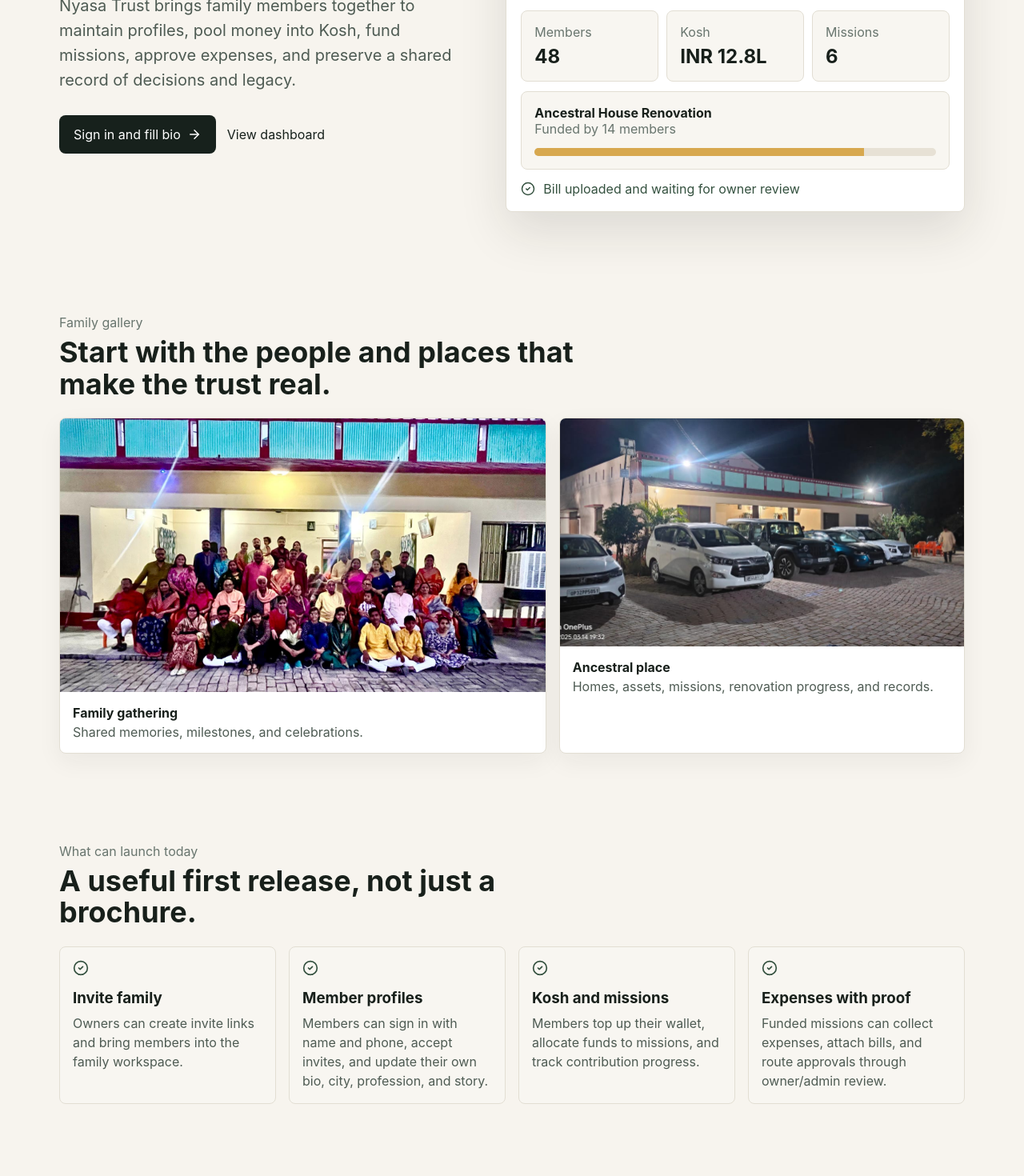
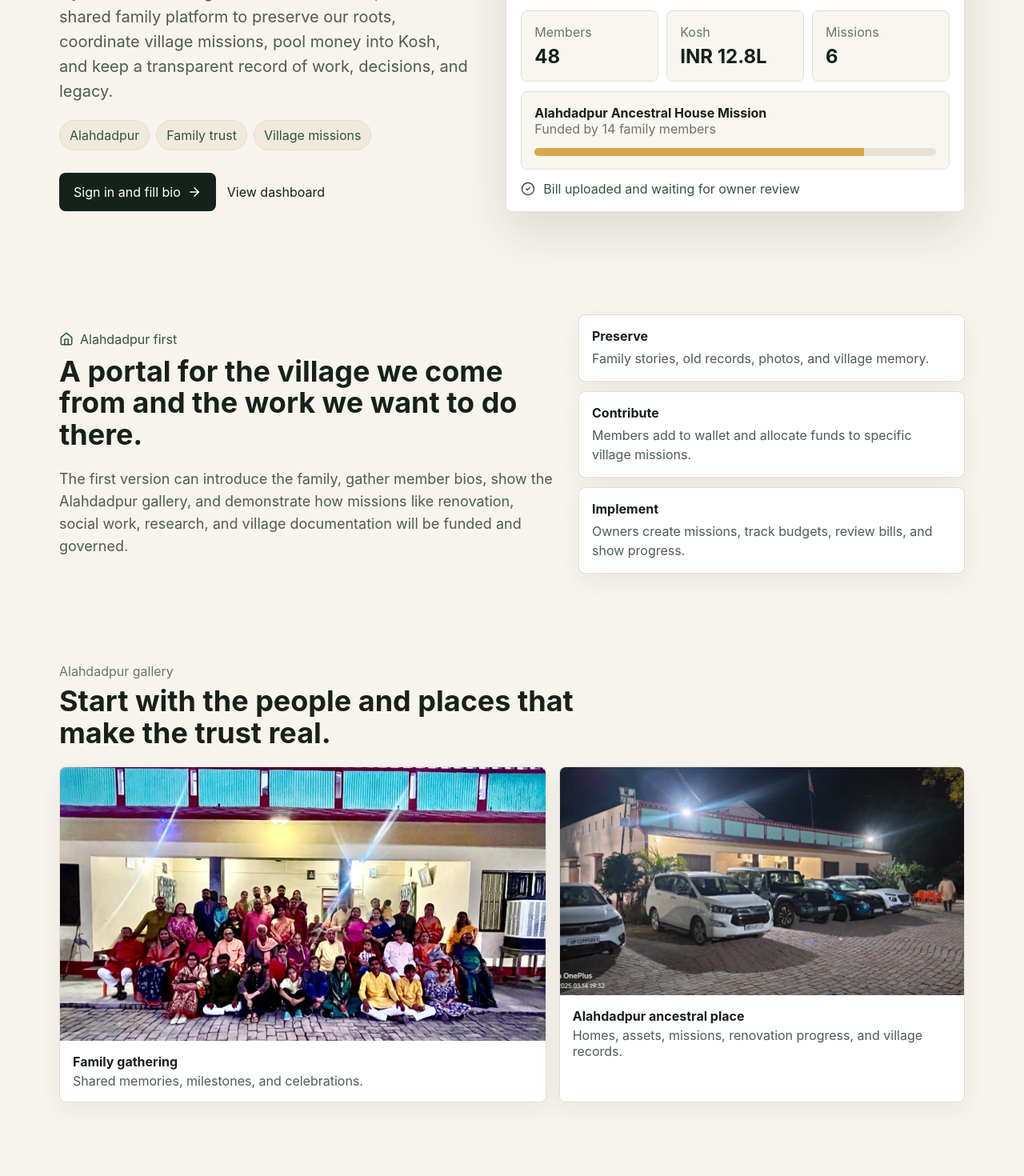
Before and after one commit to XpressCure/nyasa, a React app in the folder apps/web/: page / in a window 1280 px wide. Shown: the part 560-2030 px from the top of the page at 80% size. Built offline with nearby package versions, Linux system fonts and the light colour scheme.

Commit message:
Center homepage story on Alahdadpur

```diff
--- a/apps/web/src/pages/HomePage.jsx
+++ b/apps/web/src/pages/HomePage.jsx
@@ -1,4 +1,17 @@
-import { ArrowRight, BookOpenText, CheckCircle2, HeartHandshake, Images, Landmark, Network, Search, ShieldCheck, Sparkles, Users } from "lucide-react";
+import {
+  ArrowRight,
+  BookOpenText,
+  CheckCircle2,
+  HeartHandshake,
+  Home,
+  Images,
+  Landmark,
+  MapPin,
+  Network,
+  Search,
+  ShieldCheck,
+  Users
+} from "lucide-react";
 import { Link } from "react-router-dom";
 import { useState } from "react";
 import familyHouse from "../assets/family-house.jpeg";
@@ -7,67 +20,67 @@ import nyasaLogo from "../assets/nyasa-logo.png";
 
 const launchItems = [
   {
-    title: "Invite family",
-    text: "Owners can create invite links and bring members into the family workspace."
+    title: "Invite the extended family",
+    text: "Owners can bring relatives into one Alahdadpur-rooted family workspace with clear roles."
   },
   {
-    title: "Member profiles",
-    text: "Members can sign in with name and phone, accept invites, and update their own bio, city, profession, and story."
+    title: "Member profiles and stories",
+    text: "Members can sign in with name and phone, then add bio, city, profession, and their family connection."
   },
   {
-    title: "Kosh and missions",
-    text: "Members top up their wallet, allocate funds to missions, and track contribution progress."
+    title: "Village Kosh and missions",
+    text: "Members top up their wallet, allocate funds to Alahdadpur missions, and track contribution progress."
   },
   {
-    title: "Expenses with proof",
-    text: "Funded missions can collect expenses, attach bills, and route approvals through owner/admin review."
+    title: "Transparent work records",
+    text: "Funded village work can collect expenses, attach bills, and route approvals through owner/admin review."
   }
 ];
 
 const walkthrough = {
   member: {
     title: "For family members",
-    points: ["Sign in with name and phone", "Accept family invite", "Update profile and bio", "Allocate to missions"]
+    points: ["Sign in with name and phone", "Accept family invite", "Update profile and bio", "Contribute to Alahdadpur missions"]
   },
   owner: {
     title: "For owners",
-    points: ["Create family workspace", "Invite members", "Create missions", "Approve expenses"]
+    points: ["Create family workspace", "Invite members", "Create village missions", "Approve expenses"]
   },
   launch: {
     title: "Launch today",
-    points: ["Family intro homepage", "Invite-only onboarding", "Profile updates", "Mission funding demo"]
+    points: ["Alahdadpur intro homepage", "Invite-only onboarding", "Profile updates", "Village mission funding demo"]
   }
 };
 
 const futureSections = [
   {
     title: "Family Gallery",
-    text: "A shared album for gatherings, homes, ceremonies, documents, and memories.",
+    text: "A shared album for Alahdadpur gatherings, homes, ceremonies, documents, and memories.",
     icon: Images
   },
   {
     title: "Family Tree",
-    text: "A visual lineage map connecting generations, branches, spouses, and children.",
+    text: "A visual lineage map connecting generations, branches, spouses, and children back to village roots.",
     icon: Network
   },
   {
     title: "Family Research",
-    text: "A place to preserve interviews, old records, migration stories, and ancestral notes.",
+    text: "A place to preserve interviews, old records, migration stories, land notes, and ancestral memories.",
     icon: Search
   },
   {
     title: "Social Works",
-    text: "Community initiatives funded and tracked by the trust with transparent progress.",
+    text: "Village initiatives funded and tracked by the trust with transparent progress.",
     icon: HeartHandshake
   },
   {
     title: "Legacy Library",
-    text: "Minutes, values, rituals, recipes, stories, and decisions kept for future members.",
+    text: "Minutes, values, rituals, recipes, stories, and decisions kept for future generations.",
     icon: BookOpenText
   },
   {
     title: "Trust Governance",
-    text: "Roles, permissions, approvals, audits, and mission ownership as the family grows.",
+    text: "Roles, permissions, approvals, audits, and mission ownership as village work grows.",
     icon: ShieldCheck
   }
 ];
@@ -88,6 +101,7 @@ export function HomePage() {
         </div>
         <div className="home-nav-actions">
           <a href="#gallery">Gallery</a>
+          <a href="#village">Alahdadpur</a>
           <a href="#future">Coming next</a>
           <a href="#kosh">Kosh</a>
           <Link to="/login">Sign in</Link>
@@ -101,14 +115,19 @@ export function HomePage() {
         <div className="home-hero-copy">
           <img className="home-hero-logo" src={nyasaLogo} alt="Nyasa Trust logo" />
           <span className="home-kicker">
-            <Sparkles size={16} />
-            Private family operating system
+            <MapPin size={16} />
+            Rooted in Alahdadpur
           </span>
-          <h1>Ek parivar. Ek vishwas. Ek virasat. Ek manch.</h1>
+          <h1>Ek gaon. Ek parivar. Ek vishwas. Ek virasat.</h1>
           <p>
-            Nyasa Trust brings family members together to maintain profiles, pool money into Kosh, fund missions, approve expenses, and preserve a
-            shared record of decisions and legacy.
+            Nyasa Trust is being built around Alahdadpur: a shared family platform to preserve our roots, coordinate village missions, pool money
+            into Kosh, and keep a transparent record of work, decisions, and legacy.
           </p>
+          <div className="village-pill-row">
+            <span>Alahdadpur</span>
+            <span>Family trust</span>
+            <span>Village missions</span>
+          </div>
           <div className="home-actions">
             <Link className="home-cta" to="/login">
               Sign in and fill bio
@@ -123,7 +142,7 @@ export function HomePage() {
         <div className="family-hero-card" aria-label="Nyasa family photo and portal preview">
           <img src={familyPhoto} alt="Nyasa family gathered together" />
           <div className="family-hero-overlay">
-            <span>The Singh Family Trust</span>
+            <span>Alahdadpur Family Trust</span>
             <strong>Ready to begin</strong>
           </div>
           <div className="portal-preview">
@@ -143,8 +162,8 @@ export function HomePage() {
             </div>
             <div className="preview-mission">
               <div>
-                <strong>Ancestral House Renovation</strong>
-                <span>Funded by 14 members</span>
+                <strong>Alahdadpur Ancestral House Mission</strong>
+                <span>Funded by 14 family members</span>
               </div>
               <div className="preview-progress">
                 <span style={{ width: "82%" }} />
@@ -158,9 +177,37 @@ export function HomePage() {
         </div>
       </section>
 
+      <section className="home-section village-section" id="village">
+        <div className="village-story">
+          <span>
+            <Home size={18} />
+            Alahdadpur first
+          </span>
+          <h2>A portal for the village we come from and the work we want to do there.</h2>
+          <p>
+            The first version can introduce the family, gather member bios, show the Alahdadpur gallery, and demonstrate how missions like renovation,
+            social work, research, and village documentation will be funded and governed.
+          </p>
+        </div>
+        <div className="village-focus-grid">
+          <div>
+            <strong>Preserve</strong>
+            <span>Family stories, old records, photos, and village memory.</span>
+          </div>
+          <div>
+            <strong>Contribute</strong>
+            <span>Members add to wallet and allocate funds to specific village missions.</span>
+          </div>
+          <div>
+            <strong>Implement</strong>
+            <span>Owners create missions, track budgets, review bills, and show progress.</span>
+          </div>
+        </div>
+      </section>
+
       <section className="home-section family-gallery-section" id="gallery">
         <div className="home-section-heading">
-          <span>Family gallery</span>
+          <span>Alahdadpur gallery</span>
           <h2>Start with the people and places that make the trust real.</h2>
         </div>
         <div className="family-gallery-grid">
@@ -174,8 +221,8 @@ export function HomePage() {
           <figure>
             <img src={familyHouse} alt="Family house at night" />
             <figcaption>
-              <strong>Ancestral place</strong>
-              <span>Homes, assets, missions, renovation progress, and records.</span>
+              <strong>Alahdadpur ancestral place</strong>
+              <span>Homes, assets, missions, renovation progress, and village records.</span>
             </figcaption>
           </figure>
         </div>
@@ -184,7 +231,7 @@ export function HomePage() {
       <section className="home-section">
         <div className="home-section-heading">
           <span>What can launch today</span>
-          <h2>A useful first release, not just a brochure.</h2>
+          <h2>A useful first release for the Alahdadpur family circle.</h2>
         </div>
         <div className="launch-grid">
           {launchItems.map((item) => (
@@ -201,7 +248,7 @@ export function HomePage() {
         <div>
           <span>Interactive family view</span>
           <h2>Show every relative what they can do.</h2>
-          <p>Use these modes during a family demo to explain the portal without opening every admin page.</p>
+          <p>Use these modes during a family demo to explain how Alahdadpur missions, member profiles, and Kosh contributions will work.</p>
           <div className="segmented-control">
             {Object.keys(walkthrough).map((key) => (
               <button className={activeView === key ? "active" : ""} key={key} type="button" onClick={() => setActiveView(key)}>
@@ -226,7 +273,7 @@ export function HomePage() {
       <section className="home-section" id="future">
         <div className="home-section-heading">
           <span>Coming next</span>
-          <h2>The menu can grow into a complete family knowledge and impact system.</h2>
+          <h2>The menu can grow into a complete Alahdadpur knowledge and impact system.</h2>
         </div>
         <div className="future-grid">
           {futureSections.map((section) => {
@@ -257,7 +304,7 @@ export function HomePage() {
         <div>
           <Landmark size={24} />
           <strong>Can money flow be demoed?</strong>
-          <p>Yes. Wallet top-up, mission allocation, expenses, bills, and approvals are ready for a controlled demo.</p>
+          <p>Yes. Wallet top-up, mission allocation, expenses, bills, and approvals are ready for a controlled Alahdadpur mission demo.</p>
         </div>
       </section>
     </main>
--- a/apps/web/src/styles.css
+++ b/apps/web/src/styles.css
@@ -682,6 +682,21 @@ select {
   margin-top: 28px;
 }
 
+.village-pill-row {
+  display: flex;
+  flex-wrap: wrap;
+  gap: 8px;
+  margin-top: 18px;
+}
+
+.village-pill-row span {
+  background: #f0eadc;
+  border: 1px solid #e2ded3;
+  border-radius: 999px;
+  color: #34513f;
+  padding: 8px 12px;
+}
+
 .home-cta {
   align-items: center;
   display: inline-flex;
@@ -810,6 +825,56 @@ select {
   font-size: 36px;
   line-height: 1.1;
   margin: 8px 0 22px;
+}
+
+.village-section {
+  align-items: center;
+  display: grid;
+  gap: 28px;
+  grid-template-columns: minmax(0, 0.9fr) minmax(320px, 0.7fr);
+}
+
+.village-story > span {
+  align-items: center;
+  color: #34513f;
+  display: inline-flex;
+  gap: 8px;
+}
+
+.village-story h2 {
+  max-width: 760px;
+}
+
+.village-story p {
+  color: #4e5b53;
+  font-size: 18px;
+  line-height: 1.55;
+  margin: 0;
+  max-width: 780px;
+}
+
+.village-focus-grid {
+  display: grid;
+  gap: 12px;
+}
+
+.village-focus-grid div {
+  background: #ffffff;
+  border: 1px solid #e2ded3;
+  border-radius: 8px;
+  box-shadow: 0 10px 30px rgba(35, 32, 26, 0.06);
+  padding: 16px;
+}
+
+.village-focus-grid strong,
+.village-focus-grid span {
+  display: block;
+}
+
+.village-focus-grid span {
+  color: #4e5b53;
+  line-height: 1.5;
+  margin-top: 6px;
 }
 
 .family-gallery-grid {
@@ -994,6 +1059,7 @@ select {
 
   .home-hero,
   .interactive-section,
+  .village-section,
   .launch-grid,
   .home-band,
   .future-grid,
```
